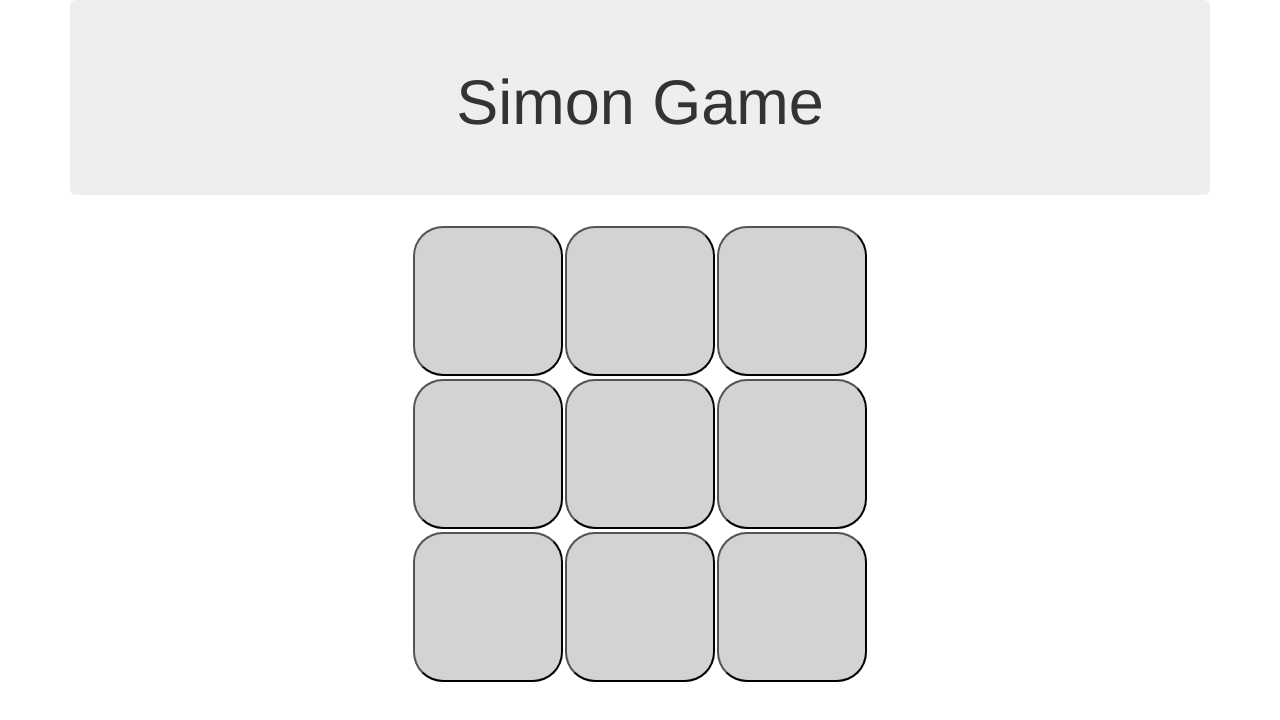
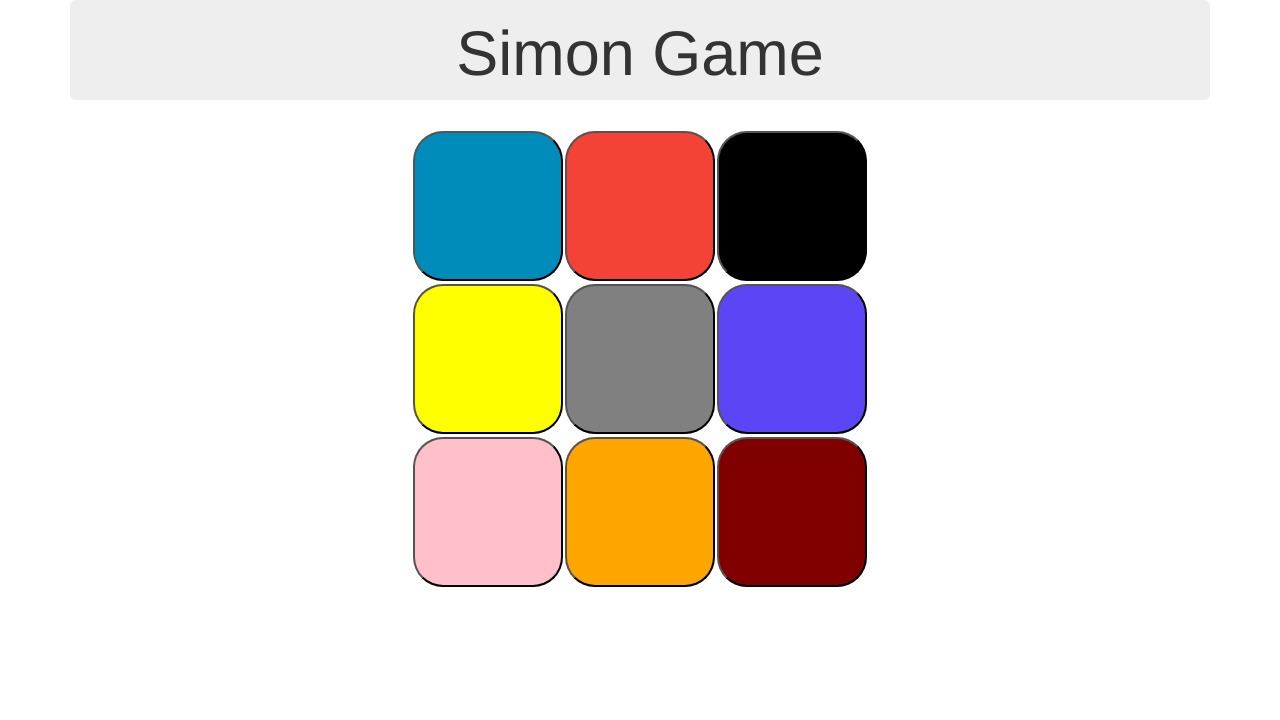
Before and after one commit to thelrc/GameJS, a plain HTML site: page index.html in a window 1280 px wide. Drawn offline with nearby package versions, Linux system fonts and the light colour scheme.

Commit message:
added color

```diff
--- a/css/style.css
+++ b/css/style.css
@@ -1,7 +1,58 @@
 .pads button{
-    background-color: lightgray;
+    /*background-color: lightgray;*/
     height:150px;
     width:150px;
     margin:1px;
     border-radius:20%;
 }
+
+.jumbotron {
+height:100px;
+
+}
+
+.jumbotron h1 {
+margin: auto;
+line-height: 10px;
+vertical-align: middle;
+
+}
+
+
+
+.b1 {
+    background-color: #008CBA;
+}
+
+.b2 {
+    background-color: #f44336;
+}
+
+.b3 {
+    background-color: #000000;
+}
+
+
+.b4 {
+    background-color: #FFFF00;
+}
+
+.b5 {
+    background-color: #808080;
+}
+
+.b6 {
+    background-color: #5C45F4;
+}
+
+.b7 {
+    background-color: #FFC0CB;
+}
+
+.b8 {
+    background-color: #FFA500;
+}
+
+.b9 {
+    background-color: #800000;
+}
--- a/index.html
+++ b/index.html
@@ -8,29 +8,29 @@
     <link rel="stylesheet" href="css/style.css">
 </head>
 <body>
-    <div class="container" align="center">
-        <div class="jumbotron">
-           <div>
-               <h1>Simon Game</h1>
-           </div>
-        </div>
+        <div class="container" align="center">
+          <div class="jumbotron">
+                 <h1 class="title" align="center">Simon Game</h1>
+          </div>
+
+
 
         <div>
             <table class="pads">
                 <tr>
-                    <td><button type="button"></button></td>
-                    <td><button type="button"></button></td>
-                    <td><button type="button"></button></td>
+                    <td><button class="b1" type="button"></button></td>
+                    <td><button class="b2" type="button"></button></td>
+                    <td><button class="b3" type="button"></button></td>
                 </tr>
                 <tr>
-                    <td><button type="button"></button></td>
-                    <td><button type="button"></button></td>
-                    <td><button type="button"></button></td>
+                    <td><button class="b4" type="button"></button></td>
+                    <td><button class="b5" type="button"></button></td>
+                    <td><button class="b6" type="button"></button></td>
                 </tr>
                 <tr>
-                    <td><button type="button"></button></td>
-                    <td><button type="button"></button></td>
-                    <td><button type="button"></button></td>
+                    <td><button class="b7" type="button"></button></td>
+                    <td><button class="b8" type="button"></button></td>
+                    <td><button class="b9" type="button"></button></td>
                 </tr>
             </table>
         </div>
```
